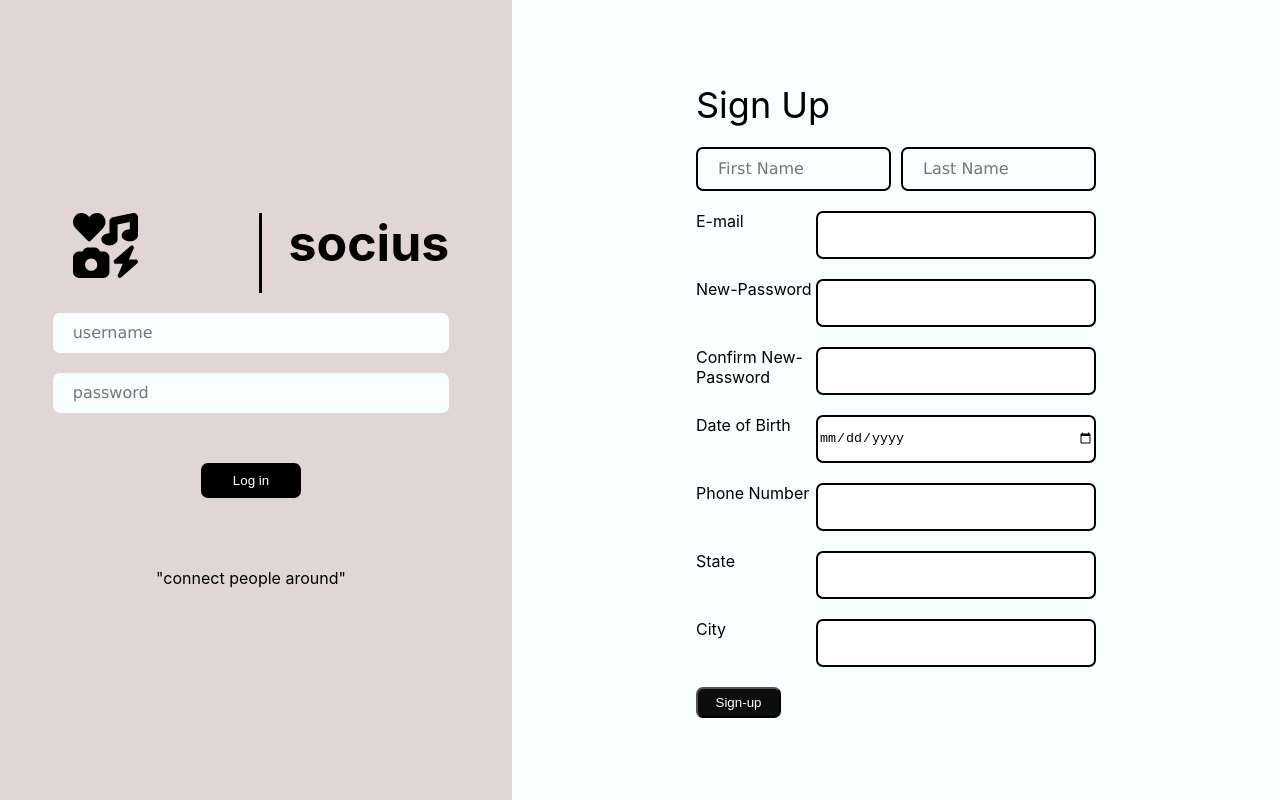
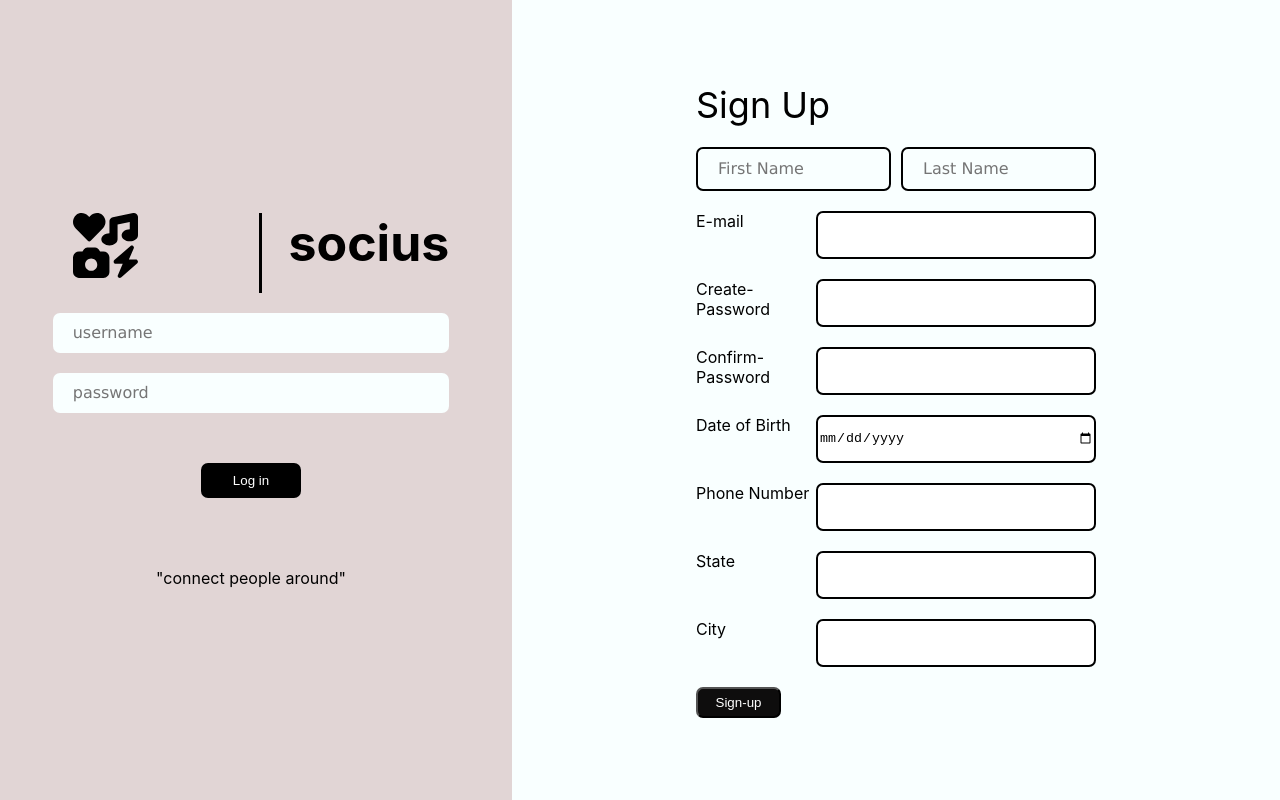
Before and after one commit to bharatrnair/socius-all, a React (Create React App) app: page / in a window 1280 px wide. Built offline with nearby package versions, Linux system fonts and the light colour scheme.

Commit message:
password

```diff
--- a/src/components/Login.jsx
+++ b/src/components/Login.jsx
@@ -36,11 +36,11 @@ function Login() {
         <input type="text" />
         </div>
         <div className="formField">
-          <p>New-Password</p>
+          <p>Create-Password</p>
         <input type="password" />
         </div>
         <div className="formField">
-          <p>Confirm New-Password</p>
+          <p>Confirm-Password</p>
         <input type="password" />
         </div>
         <div className="formField">
```
